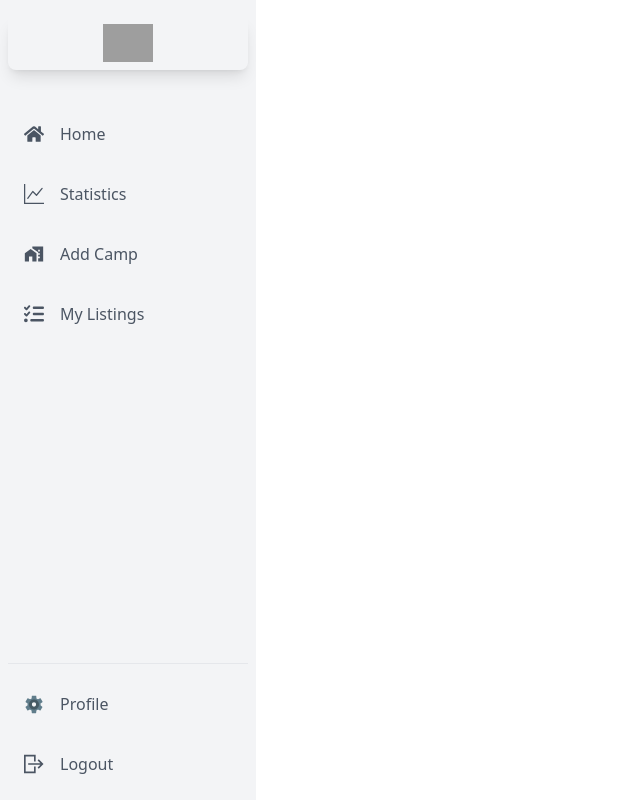
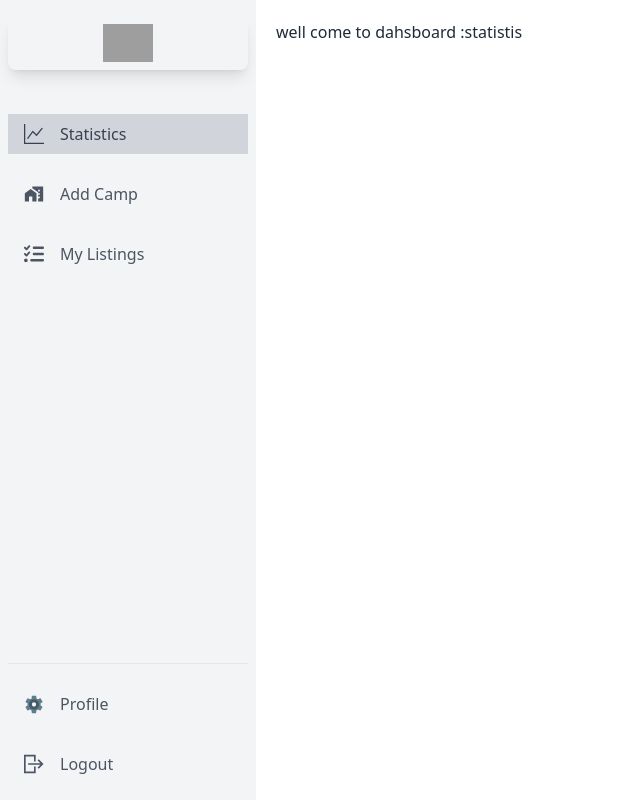
Before and after one commit to fahimhossain26/MedialCamp-Management-, a React (Vite) app: page /dashboard in a window 1280 px wide. Shown: the whole page, without its empty margins (0-640 px from the left). Built offline with nearby package versions, Linux system fonts and the light colour scheme; no server answers; grey boxes are pictures that could not be loaded.

Commit message:
dashboard rout

```diff
--- a/src/Components/DashBoard/Sidebar/Sidebar.jsx
+++ b/src/Components/DashBoard/Sidebar/Sidebar.jsx
@@ -79,7 +79,7 @@ const Sidebar = () => {
 
 
            {/* Home  */}
-            <NavLink
+            {/* <NavLink
                 to='/'
                 className={({ isActive }) =>
                   `flex items-center px-4 py-2 my-5  transition-colors duration-300 transform  hover:bg-gray-300   hover:text-gray-700 ${
@@ -90,11 +90,11 @@ const Sidebar = () => {
                 <FaHome className='w-5 h-5' />
 
                 <span className='mx-4 font-medium'>Home</span>
-              </NavLink>
+              </NavLink> */}
 
               {/* Statistics */}
               <NavLink
-                to='statistics'
+                to='/dashboard'
                 className={({ isActive }) =>
                   `flex items-center px-4 py-2 my-5  transition-colors duration-300 transform  hover:bg-gray-300   hover:text-gray-700 ${
                     isActive ? 'bg-gray-300  text-gray-700' : 'text-gray-600'
@@ -108,7 +108,7 @@ const Sidebar = () => {
 
               {/* Add Room */}
               <NavLink
-                to='add-room'
+                to='add-camp'
                 className={({ isActive }) =>
                   `flex items-center px-4 py-2 my-5  transition-colors duration-300 transform  hover:bg-gray-300   hover:text-gray-700 ${
                     isActive ? 'bg-gray-300  text-gray-700' : 'text-gray-600'
--- /dev/null
+++ b/src/Pages/common/Statistis.jsx
@@ -0,0 +1,11 @@
+import React from 'react';
+
+const Statistis = () => {
+    return (
+        <div>
+            <h2>well come to dahsboard :statistis</h2>
+        </div>
+    );
+};
+
+export default Statistis;
--- /dev/null
+++ b/src/Pages/dasboard/Organizer/AddCamp.jsx
@@ -0,0 +1,11 @@
+
+
+const AddCamp = () => {
+    return (
+        <div>
+            <h1>ADD Camp Page </h1>
+        </div>
+    );
+};
+
+export default AddCamp;
--- /dev/null
+++ b/src/Pages/dasboard/Organizer/Listing.jsx
@@ -0,0 +1,11 @@
+import React from 'react';
+
+const Listing = () => {
+    return (
+        <div>
+            <h2>Organizer listing </h2>
+        </div>
+    );
+};
+
+export default Listing;
--- a/src/Pages/login/Login.jsx
+++ b/src/Pages/login/Login.jsx
@@ -4,7 +4,7 @@ import { Link, useLocation, useNavigate } from 'react-router-dom';
 
 // import { useForm } from "react-hook-form"
 import Swal from 'sweetalert2';
-import { useContext, useState } from 'react';
+import { useContext, } from 'react';
 import { AuthContext } from '../../Provider/AuthProvider';
 import SocialLogin from '../../Components/SocialLogin';
 const Login = () => {
--- a/src/Routs/Routs.jsx
+++ b/src/Routs/Routs.jsx
@@ -8,35 +8,38 @@ import CampDetails from "../Components/medicalCamps/CampDetails";
 import PrivateRout from "./PrivateRout";
 import ErrorPage from "../Pages/errorPage/ErrorPage";
 import DashboardLayout from "../Layouts/DashboardLayout";
+import Statistis from "../Pages/common/Statistis";
+import AddCamp from "../Pages/dasboard/Organizer/AddCamp";
+import Listing from "../Pages/dasboard/Organizer/Listing";
 
 
 
- export const router = createBrowserRouter([
+export const router = createBrowserRouter([
   {
     path: "/",
     element: <Main></Main>,
-    errorElement:<ErrorPage></ErrorPage>,
+    errorElement: <ErrorPage></ErrorPage>,
     children: [
       {
         path: '/',
         element: <Home></Home>
       },
       {
-        path:'availableCamp',
-        element:<AvailableCamp></AvailableCamp>
+        path: 'availableCamp',
+        element: <AvailableCamp></AvailableCamp>
       },
       {
         path: '/login',
         element: <Login></Login>
       },
       {
-        path:'signup',
-        element:<Signup></Signup>
+        path: 'signup',
+        element: <Signup></Signup>
       },
       {
-        path:'/camp/:id',
+        path: '/camp/:id',
         element: <PrivateRout>
-           <CampDetails></CampDetails>
+          <CampDetails></CampDetails>
         </PrivateRout>
 
       },
@@ -44,10 +47,24 @@ import DashboardLayout from "../Layouts/DashboardLayout";
 
   },
   {
-    path:'/dashboard',
-    element:<DashboardLayout></DashboardLayout>,
-    children:[],
-    }
+    path: '/dashboard',
+    element: <DashboardLayout></DashboardLayout>,
+    children: [
+      {
+        index: true,
+        element: <Statistis></Statistis>
+
+      },
+      {
+        path: 'add-camp',
+        element: <AddCamp></AddCamp>
+      },
+      {
+        path: 'my-listings',
+        element: <Listing></Listing>
+      }
+    ]
+  }
 ]);
 
 
```
Also changed, not shown: src/Pages/dasboard/Participent.jsx (added).
